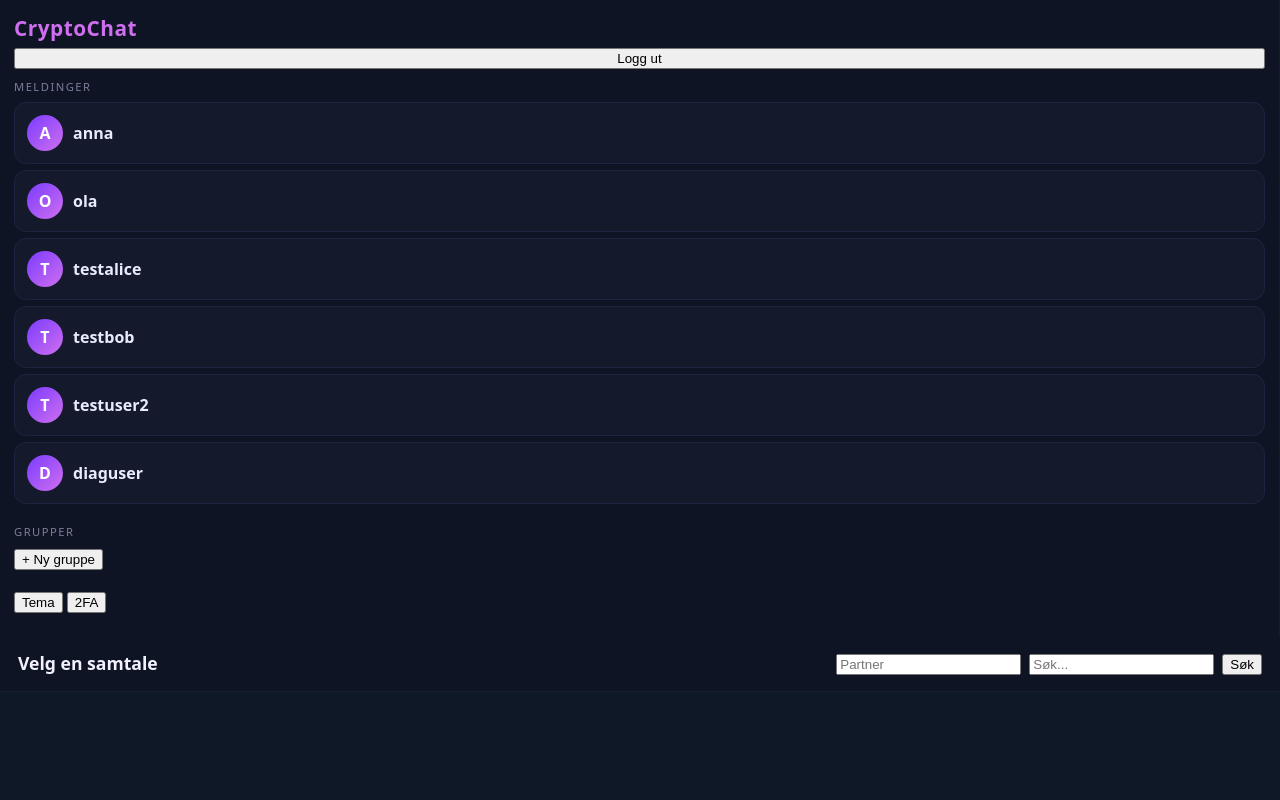
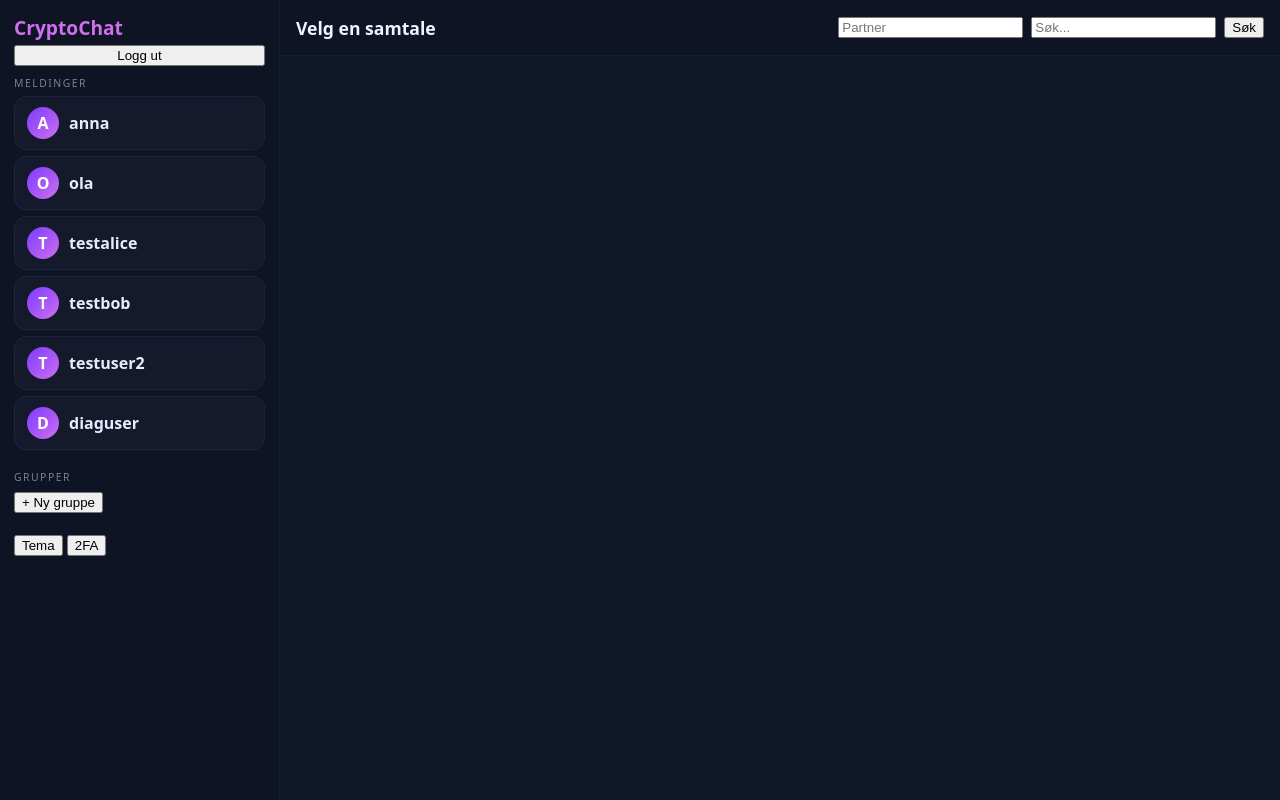
Before and after one commit to aktheman/cryptochat, a Flask app: page /chat in a window 1280 px wide. Run offline with Flask 3, Linux system fonts and the light colour scheme; the visitor is signed in with stand-in values (Sample User, id 1); data that the repository does not hold is empty.

Commit message:
feat: clean chat layout + fixed login redirect loop + working backend

```diff
--- a/static/css/style.css
+++ b/static/css/style.css
@@ -1,96 +1,77 @@
 *, *::before, *::after { box-sizing: border-box; -webkit-tap-highlight-color: transparent; }
 html, body { height: 100%; margin: 0; }
 body {
-  font-family: system-ui, -apple-system, Segoe UI, Roboto, Ubuntu, Cantarell, Noto Sans, Helvetica, Arial, "Apple Color Emoji", "Segoe UI Emoji";
-  background: #0b0c12;
-  color: #e7e8f3;
+  font-family: system-ui, -apple-system, Segoe UI, Roboto, Ubuntu, Cantarell, Noto Sans, Helvetica, Arial, sans-serif;
+  background:#0b0c12; color:#e7e8f3;
+  overflow: hidden;
 }
 
 body.theme-light { background:#f4f6f9; color:#0f172a; }
-body.theme-light .sidebar, body.theme-light .chat-header, body.theme-light .composer { background:#ffffff; border-color:#e5e7eb; }
-body.theme-light .chat-main { background:#ffffff; }
+body.theme-light .sidebar { background:#ffffff; border-color:#e5e7eb; }
+body.theme-light .chat-header { background:#ffffff; border-color:#e5e7eb; color:#0f172a; }
+body.theme-light .composer { background:#ffffff; border-color:#e5e7eb; }
 body.theme-light .messages { background:#f4f6f9; }
-body.theme-light .item { background:#ffffff; border-color:#e5e7eb; }
-body.theme-light .msg.sent { background:#ede9fe; border-color:#7c3aed; }
+body.theme-light .item { background:#ffffff; border-color:#e5e7eb; color:#0f172a; }
+body.theme-light .msg.sent { background:#ede9fe; border-color:#7c3aed; color:#0f172a; }
 body.theme-light .msg.received { background:#ffffff; border-color:#e5e7eb; color:#0f172a; }
-body.theme-light .msg .meta { color:#475569; }
+body.theme-light .meta { color:#475569; }
 
-.app { height: 100%; display:flex; flex-direction:column; }
+.app { height: 100%; display: flex; }
 .sidebar {
-  background:#0f1424;
-  border-right:1px solid #151d30;
-  display:flex; flex-direction:column;
-  padding:14px; overflow:auto;
+  width: 280px; min-width: 280px; height: 100%; background:#0f1424; border-right:1px solid #151d30;
+  display:flex; flex-direction:column; padding:14px; overflow:auto;
 }
-.brand h1 { margin:0 0 6px; font-size:1.3rem; letter-spacing:.5px; color:#cf6fef; }
-.section { margin:10px 0; }
-.section-title { font-size:.7rem; color:#7c7e9a; text-transform:uppercase; letter-spacing:1.5px; margin-bottom:8px; }
+.brand h1 { margin:0 0 4px; font-size:1.2rem; color:#cf6fef; }
+.section { margin: 10px 0; }
+.section-title { font-size:.65rem; color:#7c7e9a; text-transform:uppercase; letter-spacing:1.5px; margin-bottom:6px; }
 .list { display:flex; flex-direction:column; gap:6px; }
-.item {
-  background:#141a2b; border:1px solid #1d2440; padding:12px; border-radius:12px; cursor:pointer;
-  display:flex; align-items:center; gap:10px;
-}
+.btn { display:inline-flex; align-items:center; gap:6px; padding:8px 12px; border-radius:10px; border:1px solid transparent; cursor:pointer; font-weight:600; }
+.btn-primary { background:#1c1030; color:#f3f1ff; border-color:#7a3bff; }
+.btn-ghost { background:transparent; color:#cfcfef; border-color:#2a2d48; }
+.btn-small { padding:6px 10px; font-size:.85rem; }
+.item { background:#141a2b; border:1px solid #1d2440; padding:10px 12px; border-radius:12px; cursor:pointer; display:flex; align-items:center; gap:10px; }
 .item:hover, .item.active { background:#1a2240; border-color:#3d35ff; }
-.avatar {
-  width:36px; height:36px; border-radius:50%;
-  background:linear-gradient(135deg,#7a3bff,#cf6fef);
-  display:flex; align-items:center; justify-content:center; font-weight:700; color:#fff; flex-shrink:0;
-}
+.avatar { width:32px; height:32px; border-radius:50%; background:linear-gradient(135deg,#7a3bff,#cf6fef); display:flex; align-items:center; justify-content:center; font-weight:700; color:#fff; flex-shrink:0; }
 .name { font-weight:600; color:#e9eaff; word-break:break-word; }
-.status { display:flex; gap:6px; align-items:center; color:#9ca3c7; font-size:.8rem; }
-.dot { width:8px; height:8px; border-radius:50%; background:#4ade80; box-shadow:0 0 8px #4ade80; }
-.dot.away { background:#fbbf24; box-shadow:0 0 8px #fbbf24; }
-.dot.off { background:#6e7291; box-shadow:none; }
 
 .chat-main { flex:1; display:flex; flex-direction:column; min-height:0; }
-.chat-header {
-  background:#0f1424; border-bottom:1px solid #151d30; padding:14px 18px;
-  display:flex; justify-content:space-between; align-items:center; gap:10px;
-}
+.chat-header { background:#0f1424; border-bottom:1px solid #151d30; padding:12px 16px; display:flex; justify-content:space-between; align-items:center; gap:10px; flex-wrap:wrap; min-height:56px; }
 .chat-title { font-size:1.1rem; font-weight:700; color:#f3f1ff; }
-.chat-meta { color:#7c7e9a; font-size:.85rem; margin-top:2px; }
-.chat-actions { display:flex; gap:8px; flex-wrap:wrap; }
+.chat-meta { color:#7c7e9a; font-size:.8rem; }
+.chat-actions { display:flex; gap:8px; flex-wrap:wrap; align-items:center; }
 
-.messages { flex:1; overflow:auto; padding:14px 18px; display:flex; flex-direction:column; gap:10px; background:#0f1826; }
-.empty-state { display:flex; flex-direction:column; align-items:center; justify-content:center; height:100%; text-align:center; color:#7c7e9a; }
+.messages { flex:1; overflow:auto; padding:14px 16px; display:flex; flex-direction:column; gap:10px; background:#0f1826; }
+.empty-state { display:flex; flex-direction:column; align-items:center; justify-content:center; height:100%; text-align:center; color:#7c7e9a; margin:auto; }
 .empty-icon { font-size:32px; }
 
-.msg { max-width:72%; padding:10px 14px; border-radius:14px; word-wrap:break-word; display:flex; flex-direction:column; }
-.msg.self { align-self:flex-end; background:#1c1030; border:1px solid #7a3bff; color:#f3f1ff; }
-.msg.other { align-self:flex-start; background:#16203a; border:1px solid #2d3a6a; color:#e9eaff; }
-.msg .meta { display:flex; gap:8px; font-size:.72rem; color:#9ca3c7; margin-top:6px; }
-.msg .sender { color:#ff8fab; font-weight:600; }
-.msg .time { color:#9ca3c7; }
-.msg .read { color:#4ade80; font-size:.75rem; }
+.msg { max-width:75%; padding:10px 14px; border-radius:14px; word-wrap:break-word; display:flex; flex-direction:column; }
+.msg.sent { align-self:flex-end; background:#1c1030; border:1px solid #7a3bff; color:#f3f1ff; }
+.msg.received { align-self:flex-start; background:#16203a; border:1px solid #2d3a6a; color:#e9eaff; }
+.meta { display:flex; gap:8px; font-size:.72rem; color:#9ca3c7; margin-top:6px; }
+.sender { color:#ff8fab; font-weight:600; }
+.read { color:#4ade80; font-size:.75rem; }
 
-.composer { background:#0f1424; border-top:1px solid #151d30; padding:14px 18px; }
-.composer-actions { display:flex; gap:8px; margin-bottom:8px; flex-wrap:wrap; }
+.composer { background:#0f1424; border-top:1px solid #151d30; padding:12px 16px; display:flex; flex-direction:column; gap:8px; }
+.composer-actions { display:flex; gap:8px; flex-wrap:wrap; }
 .composer-row { display:flex; gap:8px; }
 .composer-row .input-text { flex:1; }
 
-.btn {
-  display:inline-flex; align-items:center; gap:6px; padding:8px 12px; border-radius:10px; border:1px solid transparent; cursor:pointer; font-weight:600;
-}
-.btn-primary { background:#1c1030; color:#f3f1ff; border-color:#7a3bff; }
-.btn-ghost { background:transparent; color:#cfcfef; border-color:#2a2d48; }
-.btn-small { padding:6px 10px; font-size:.85rem; }
-
-.input-text { padding:10px 14px; background:#0d0f1c; color:#f0f0ff; border:1px solid #232540; border-radius:10px; width:100%; }
+.input-text { padding:10px 12px; background:#0a0c18; color:#f0f0ff; border:1px solid #232540; border-radius:10px; width:100%; }
 .input-text:focus { outline:none; border-color:#5b5cf5; }
-.input-text.readonly { background:#0a0c18; color:#98ff9d; font-family:ui-monospace,SFMono-Regular,Menlo,Monaco,Consolas,"Liberation Mono","Courier New",monospace; }
-
-.status { margin-top:12px; padding:10px 12px; border-radius:8px; display:none; color:#d8d8fd; background:#1a1c30; }
+.status { padding:10px 12px; border-radius:8px; color:#d8d8fd; background:#1a1c30; display:none; }
 .status.error { background:#3d1212; color:#ffb3b3; }
 .status.success { background:#14301a; color:#a3ffb3; }
 
-.sidebar-footer { margin-top:auto; padding-top:10px; display:flex; flex-direction:column; gap:8px; }
+.sidebar-footer { margin-top:auto; padding-top:10px; display:flex; flex-direction:column; gap:6px; }
+.presence { color:#9ca3c7; font-size:.8rem; }
 
-@media (max-width: 900px) {
-  .app { flex-direction:column; }
-  .sidebar { width:100%; height:auto; border-right:none; border-bottom:1px solid #151d30; }
-  .chat-main { height:100%; }
+@media (max-width: 860px) {
+  .app { flex-direction: column; }
+  .sidebar { width:100%; min-width:auto; height:auto; max-height:45vh; border-right:none; border-bottom:1px solid #151d30; }
+  .chat-main { height:100%; min-height:0; }
 }
 @media (max-width: 640px) {
-  .chat-actions { flex-direction:column; }
+  .chat-actions { width:100%; }
+  .chat-actions .input-text { flex:1; }
   .composer-actions { flex-direction:column; }
 }
```
